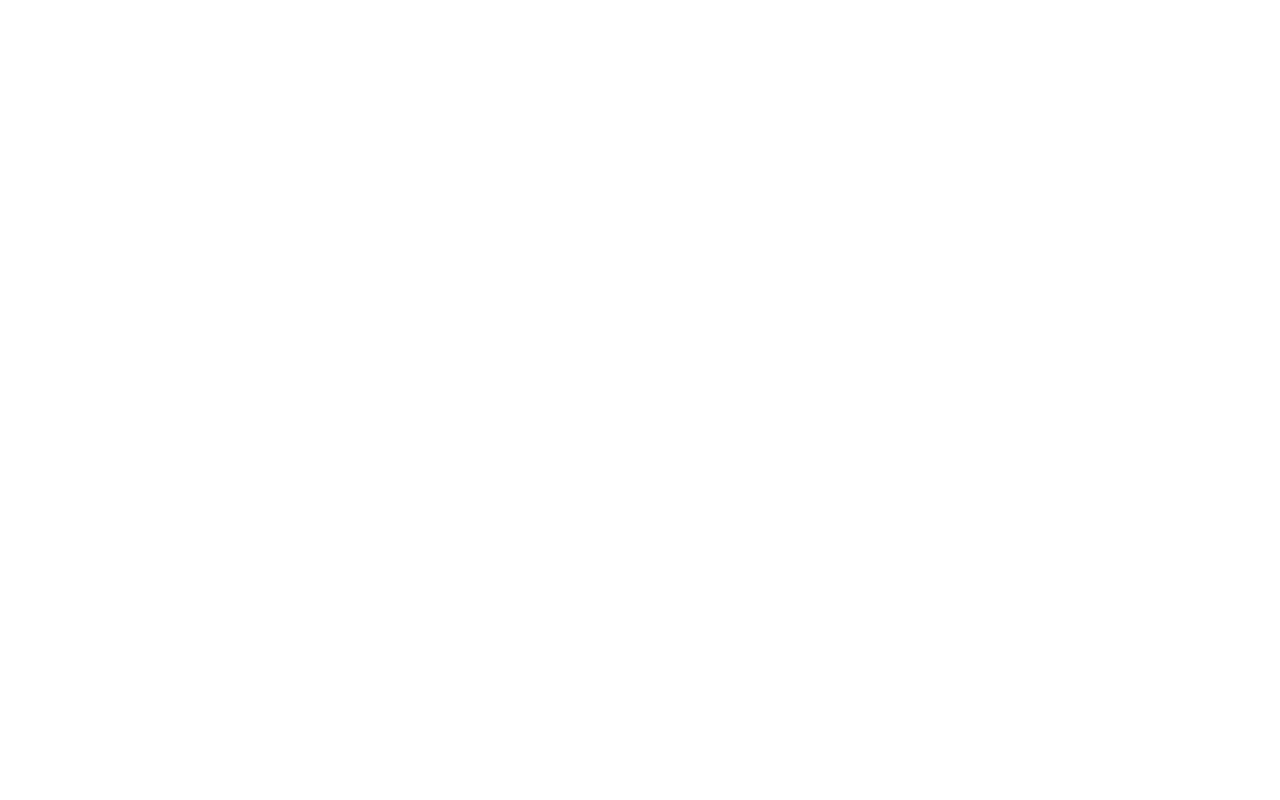
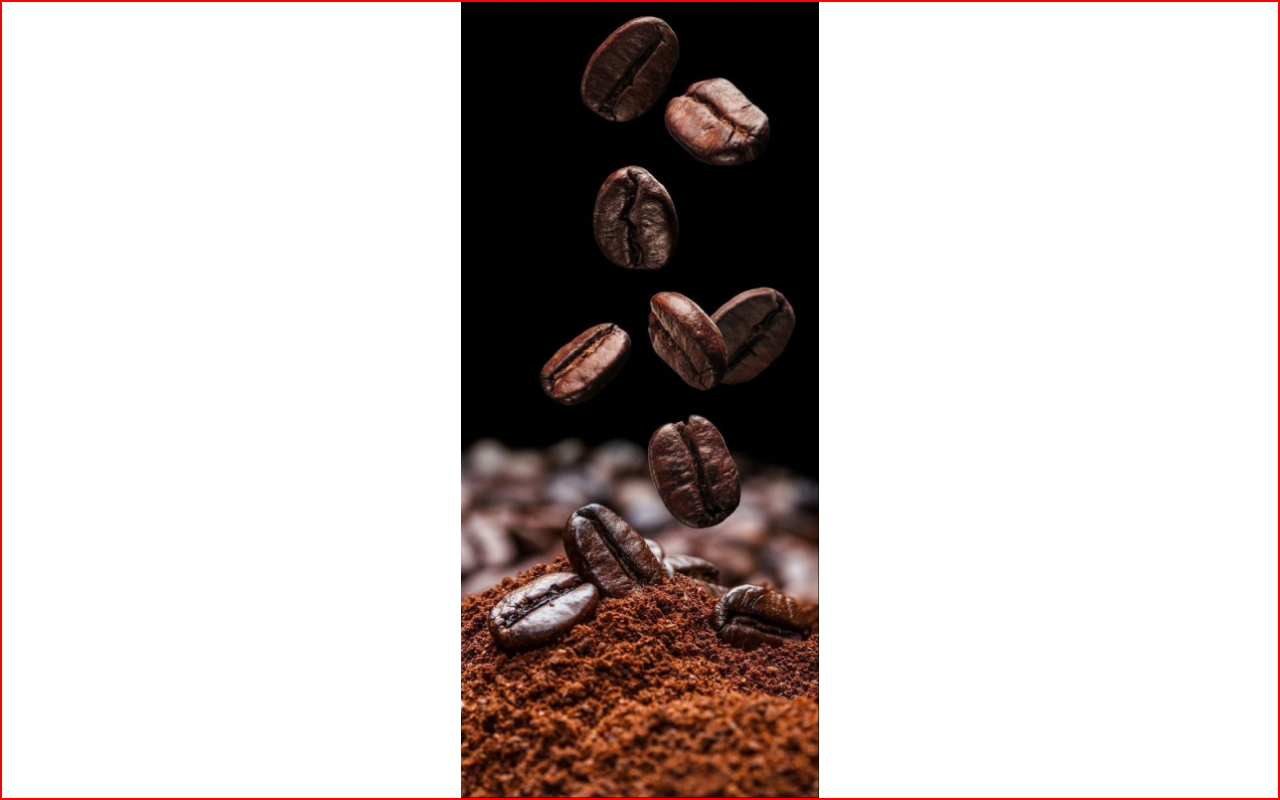
Before and after one commit to nahum8798/proyecto-limoneto, a plain HTML site: page index.html in a window 1280 px wide. Drawn offline with Linux system fonts and the light colour scheme.

Commit message:
se agrego imagen de fondo y sus estilos

```diff
--- a/index.html
+++ b/index.html
@@ -8,10 +8,8 @@
 </head>
 <body>
     <main class="main" id="main">
-        <div class="container" id="main-container">
-            <div class="img-container" id="img-container">
-
-            </div>
+        <div class="img-container" id="img-container">
+            <img src="assets/images/image1.png" alt="" class="img-portada"> <!-- la imagen esta aca porque no pude ubicarla como background en css-->
         </div>
     </main>
 </body>
--- a/styles.css
+++ b/styles.css
@@ -4,6 +4,27 @@
     box-sizing: border-box;
 }
 
+
+
+
 .img-container {
-    background-image: url(assets/images/image1.png);
+
+    background-repeat: no-repeat;
+
+    height: 100vh;
+    max-height: 100vh; /* esto asegura que el contenedor no exceda la altura maxima de la pantalla*/
+    overflow: hidden;   /* esto evita que la imagen desborder si es mas alta*/
+
+    display: flex;
+    justify-content: center;
+    align-items: center;
+
+    border: 2px solid red;
 }
+
+.img-container .img-portada {
+    margin: 0 auto;
+
+    height: 100%;
+    max-width: 100%;
+}
```
